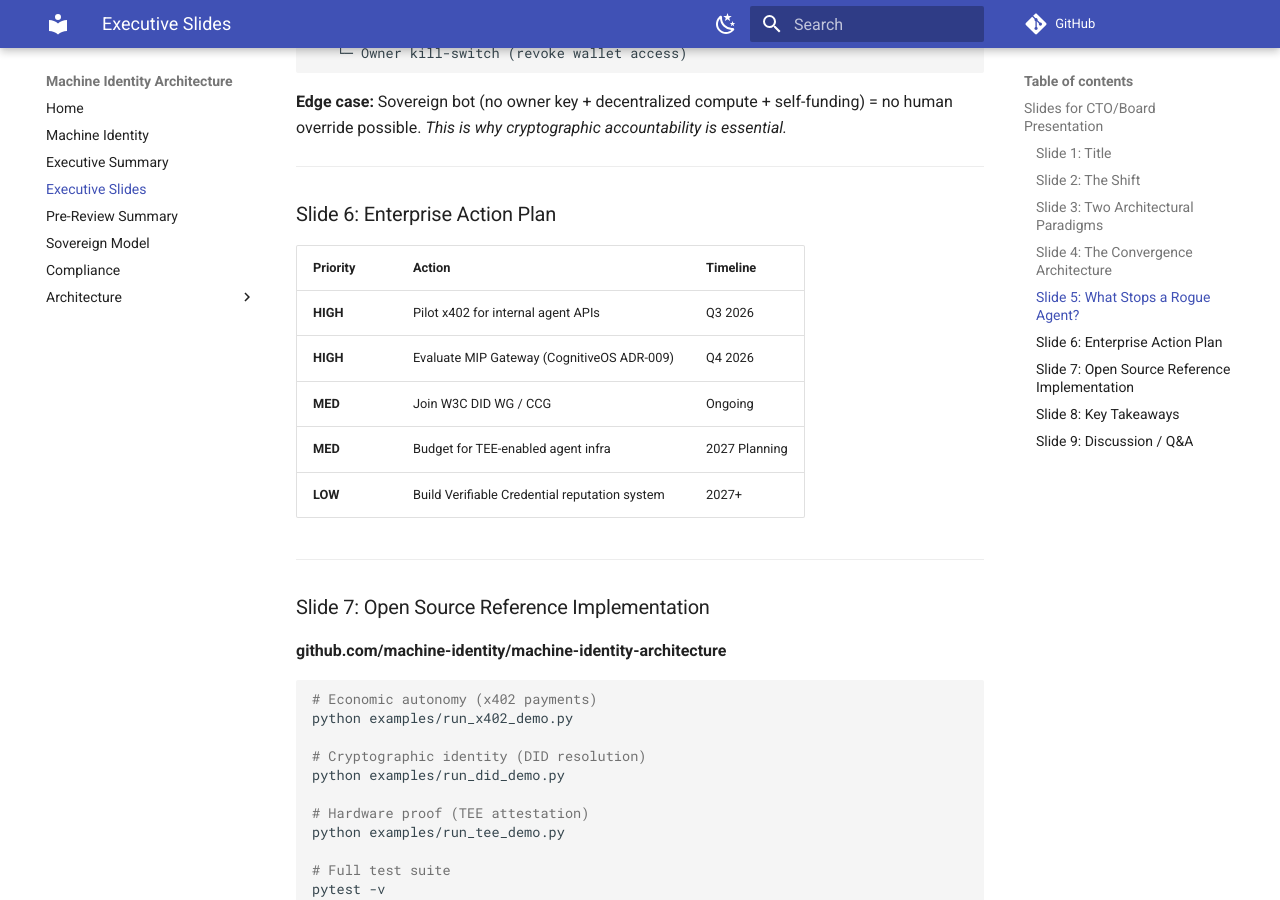
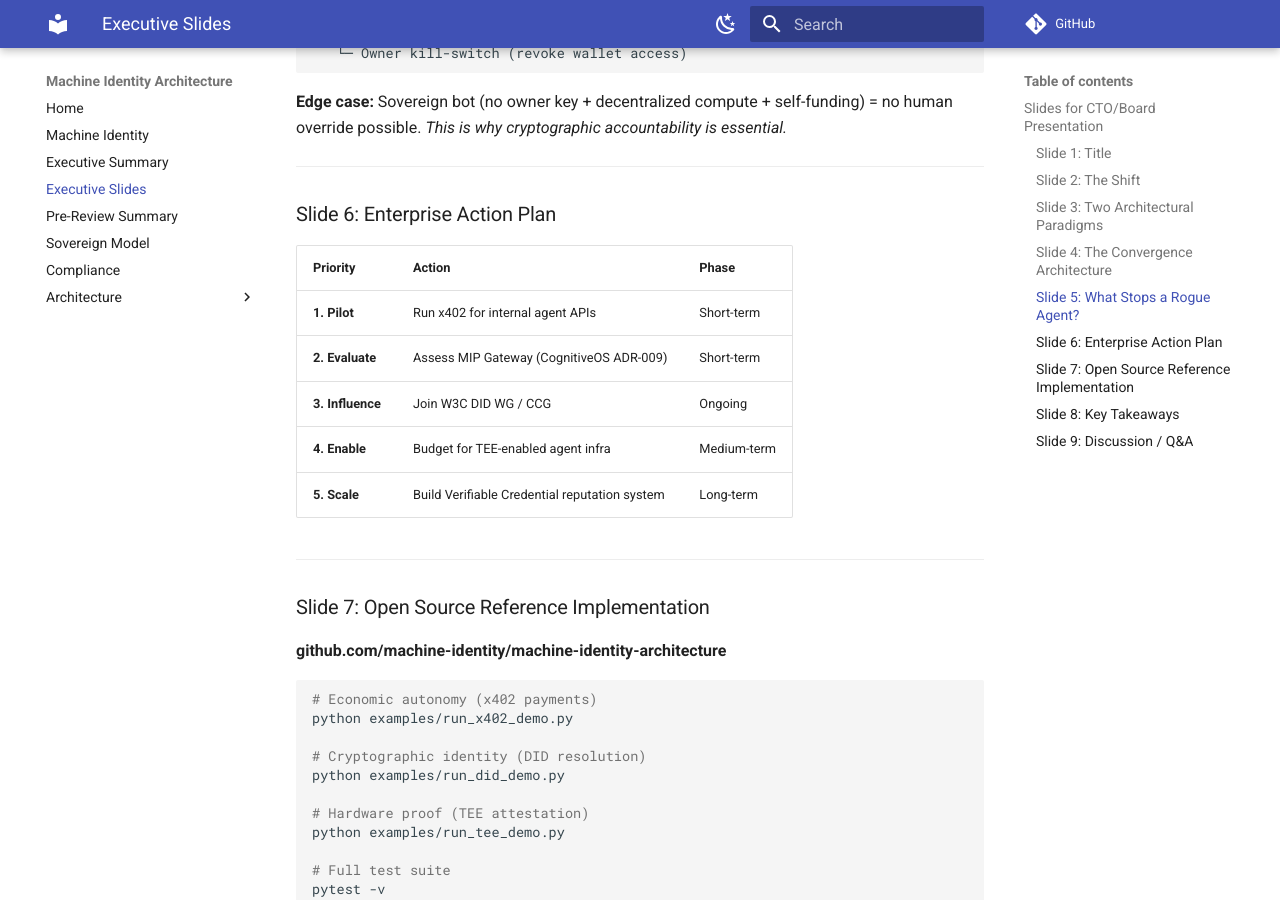
Before and after one commit to machine-identity/machine-identity-architecture, an MkDocs documentation site: the page built from docs/executive-slides.md, in a window 1280 px wide and 900 px high, scrolled down 2175 px. Built offline with MkDocs 1.6.1 and Material for MkDocs 9.7.7, drawn with Linux system fonts in a browser that asks for light colours; comment, search, counter and statistics services are not loaded.

Commit message:
docs: replace date-bound timeline with relative phases in exec summary and slides

```diff
--- a/docs/executive-slides.md
+++ b/docs/executive-slides.md
@@ -98,13 +98,13 @@ August 2026
 
 ### Slide 6: Enterprise Action Plan
 
-| Priority | Action | Timeline |
-|----------|--------|----------|
-| **HIGH** | Pilot x402 for internal agent APIs | Q3 2026 |
-| **HIGH** | Evaluate MIP Gateway (CognitiveOS ADR-009) | Q4 2026 |
-| **MED** | Join W3C DID WG / CCG | Ongoing |
-| **MED** | Budget for TEE-enabled agent infra | 2027 Planning |
-| **LOW** | Build Verifiable Credential reputation system | 2027+ |
+| Priority | Action | Phase |
+|----------|--------|-------|
+| **1. Pilot** | Run x402 for internal agent APIs | Short-term |
+| **2. Evaluate** | Assess MIP Gateway (CognitiveOS ADR-009) | Short-term |
+| **3. Influence** | Join W3C DID WG / CCG | Ongoing |
+| **4. Enable** | Budget for TEE-enabled agent infra | Medium-term |
+| **5. Scale** | Build Verifiable Credential reputation system | Long-term |
 
 ---
 
```
Also changed, not shown: docs/executive-summary.md (+7 -6 lines), 2 other files.
